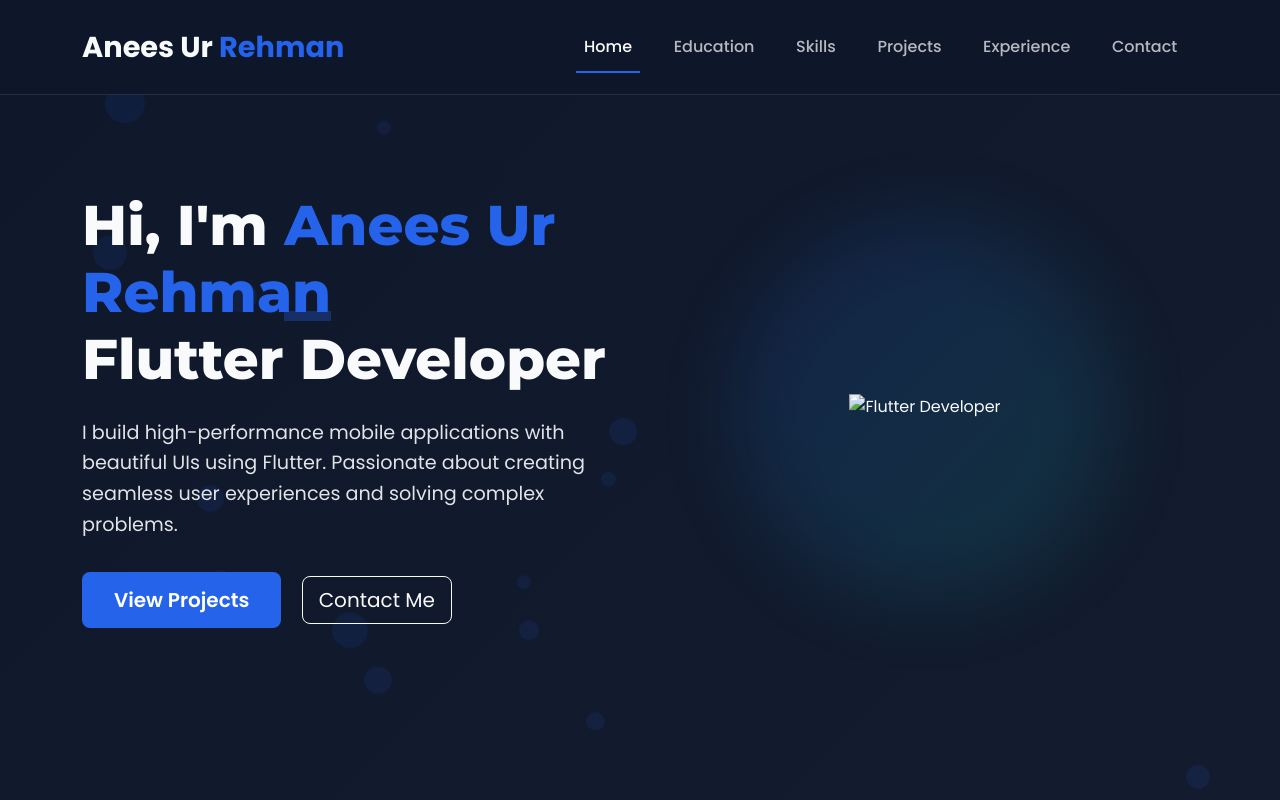
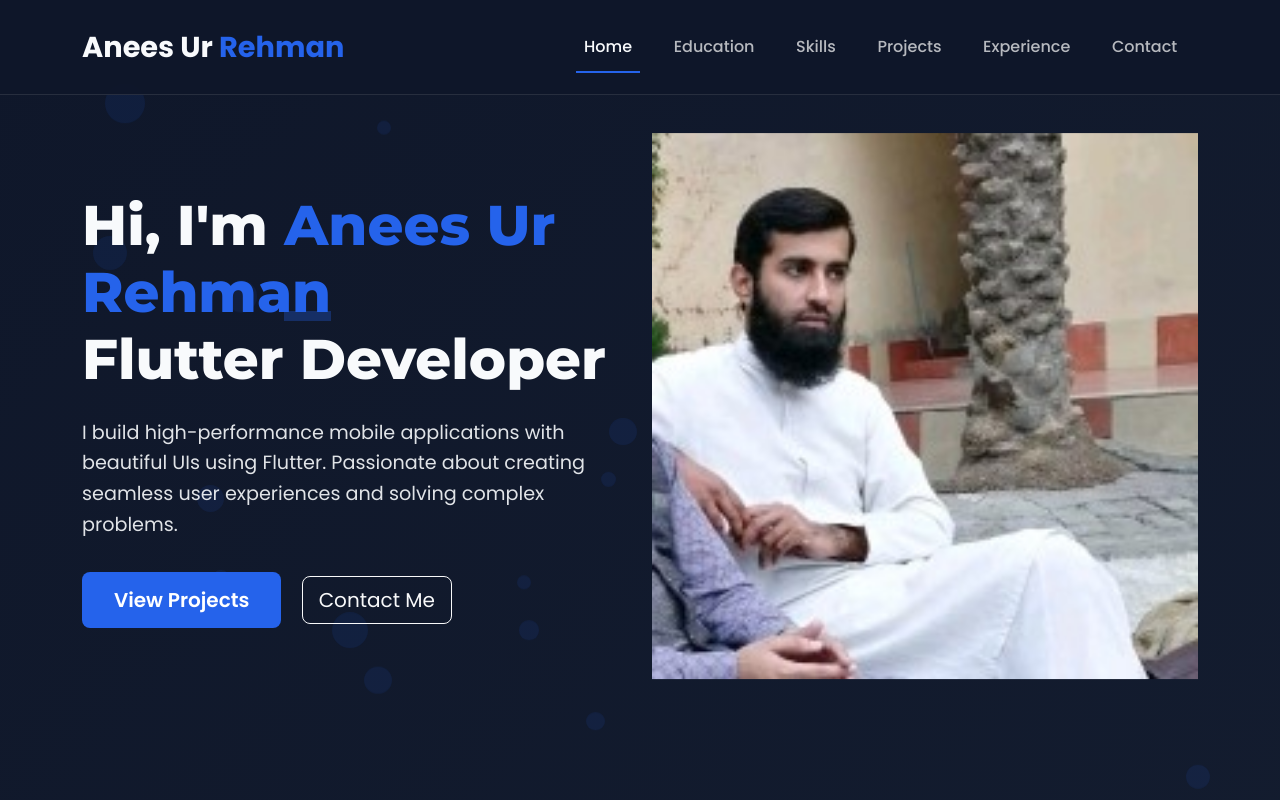
Before and after one commit to AneenRehman059/portfolio, a plain HTML site: page index.html in a window 1280 px wide. Shown: the top 800 px of the page. Drawn offline with nearby package versions, Linux system fonts and the light colour scheme; the site is published under a folder, as on GitHub Pages, so addresses that start at the root find nothing.

Commit message:
Merged remote with local

```diff
--- a/index.html
+++ b/index.html
@@ -593,7 +593,7 @@
                 </div>
                 <div class="col-lg-6 hero-img">
                     <div class="circle"></div>
-                    <img src="/1752147472454.jpg" style="width: 100%; height:100%;" alt="Flutter Developer" class="img-fluid">
+                    <img src="./1752147472454.jpg" style="width: 100%; height:100%;" alt="Flutter Developer" class="img-fluid">
                 </div>
             </div>
         </div>
```
